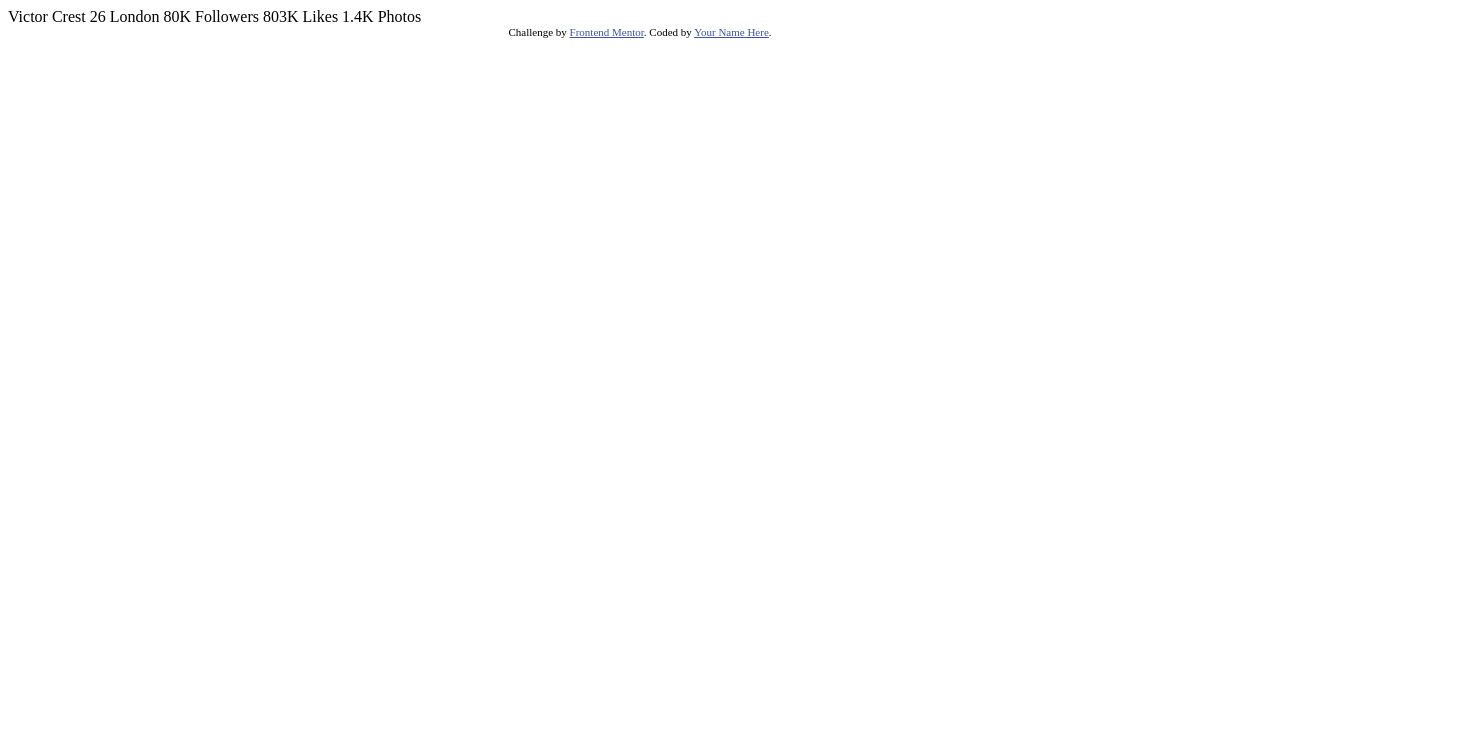
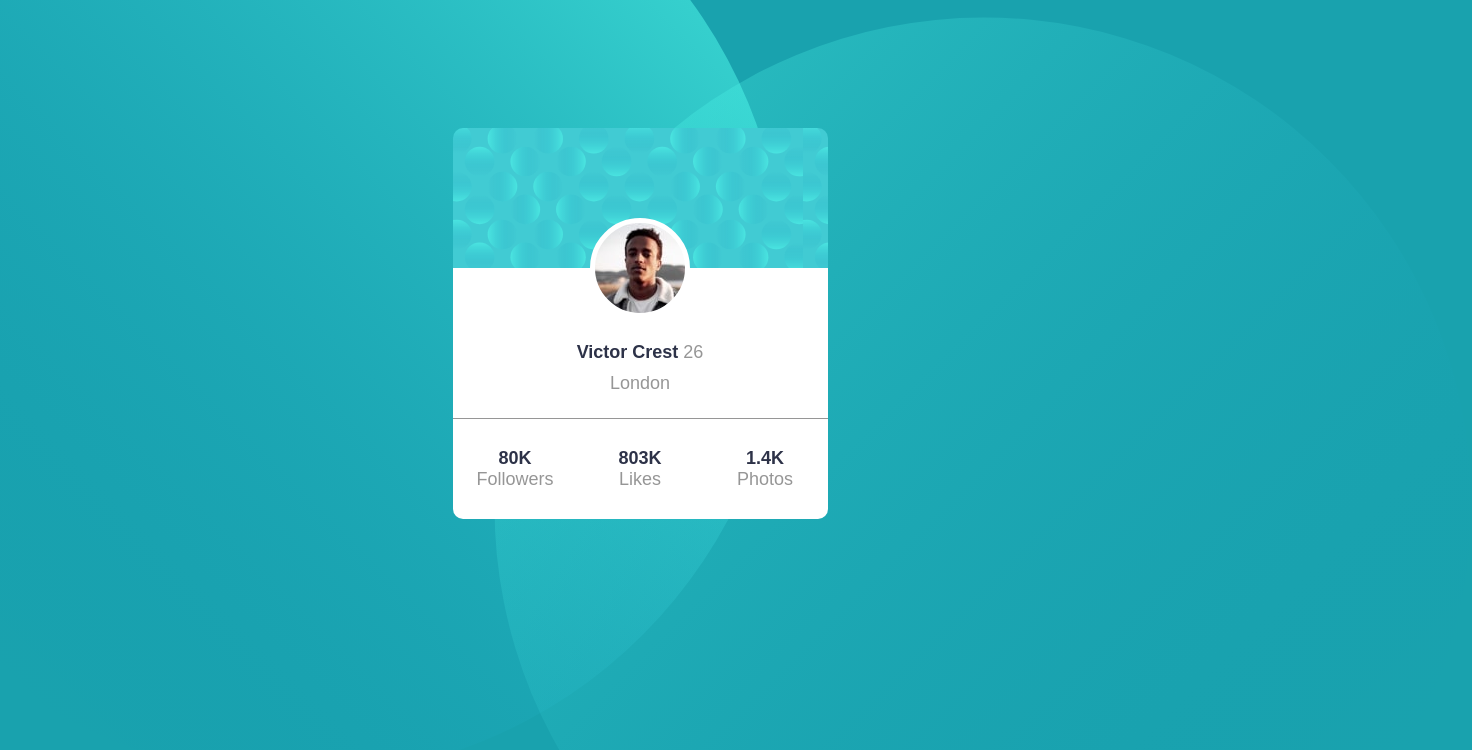
Before and after one commit to EnixCook/frontendmentor-profile-card-compopent, a plain HTML site: page index.html in a window 1280 px wide. Shown: the whole page, 1472 px wide, since content can reach past the window. Drawn offline with Linux system fonts and the light colour scheme.

Commit message:
Solution

```diff
--- a/index.html
+++ b/index.html
@@ -5,6 +5,7 @@
   <meta name="viewport" content="width=device-width, initial-scale=1.0"> <!-- displays site properly based on user's device -->
 
   <link rel="icon" type="image/png" sizes="32x32" href="./images/favicon-32x32.png">
+  <link rel="stylesheet" href="styles.css">
 
   <title>Frontend Mentor | Profile card component</title>
 
@@ -12,24 +13,50 @@
   <style>
     .attribution { font-size: 11px; text-align: center; }
     .attribution a { color: hsl(228, 45%, 44%); }
+    @import url('https://fonts.googleapis.com/css2?family=Kumbh+Sans:wght@400;700&display=swap');
   </style>
+
 </head>
 <body>
-  Victor Crest
-  26
-  London
+  <div class="top_svg">
+    <img src="images/bg-pattern-top.svg" alt="">
+  </div>
+  <div class="bottom_svg">
+    <img src="images/bg-pattern-bottom.svg" alt="">
+  </div>
+  <div class ="card_wrapper">
+    <div class="header"></div>
+    <div class="picture"></div>
+    <div class="userdata">
+      <div class="name">Victor Crest <span class="age">26</span></div>
+      <div class="location">London</div>
+    </div>
+    <div class="stats_wrapper">
+      <div class="stats_1">
+        <div class="stats">
+          <div class="number">80K</div>
+          <div class="label">Followers</div>
+        </div>
+      </div>
+      <div class="stats_2">
+        <div class="stats">
+          <div class="number">803K</div>
+          <div class="label">Likes</div>
+        </div>
+      </div>
+      <div class="stats_3">
+        <div class="stats">
+          <div class="number">1.4K</div>
+          <div class="label">Photos</div>
+        </div>
+      </div>
+    </div>
 
-  80K
-  Followers
 
-  803K
-  Likes
-
-  1.4K
-  Photos
+ <!--
   <div class="attribution">
     Challenge by <a href="https://www.frontendmentor.io?ref=challenge" target="_blank">Frontend Mentor</a>.
-    Coded by <a href="#">Your Name Here</a>.
+    Coded by <a href="#">Your Name Here</a>.-->
   </div>
 </body>
 </html>
--- /dev/null
+++ b/styles.css
@@ -0,0 +1,112 @@
+* {
+    margin: 0;
+    padding: 0;
+    box-sizing: border-box;
+}
+
+body {
+    font-family: 'Kumbh Sans', sans-serif;
+    font-size: 18px;
+    background-color: hsl(185, 75%, 39%);
+    display: flex;
+    justify-content: center;
+    align-items: center;
+}
+
+.top_svg {
+    position: absolute;
+    top: -25%;
+    left: -15%;
+    z-index: -1;
+}
+.bottom_svg {
+    z-index: -1;
+    position: absolute;
+    bottom: -25%;
+    right: -15%;
+}
+
+.header {
+    background: url(images/bg-pattern-card.svg);
+    width: 375px;
+    min-height: 140px;
+    background-color: hsl(185, 75%, 39%);
+    border-radius: 10px 10px 0px 0px;
+}
+
+.card_wrapper {
+    float: left;
+    margin-top:auto;
+    width: 375px;
+    height: 500px;
+    display: flex;
+    flex-direction: column;
+    align-items: center;
+    margin-top: 10%;
+}
+
+.stats_wrapper {
+    display: flex;
+    flex-direction: row;
+    justify-content: center;
+    align-items: center;
+    background-color: white;
+    border-radius: 0px 0px 10px 10px;
+    width: 375px;
+    border-top: 1px solid hsl(0, 0%, 59%);
+}
+
+.userdata .name{
+    font-weight: 700;
+    color: hsl(229, 23%, 23%);
+    margin-bottom: 10px;
+}
+
+.userdata .age{
+    font-weight: 400;
+    color: hsl(0, 0%, 59%);
+}
+
+.userdata{
+    background-color: white;
+    width: 100%;
+    text-align: center;
+    margin-top: -50px;
+    padding-top: 50px;
+    height: 150px;
+    z-index: -1;
+    display: flex;
+    flex-direction: column;
+    justify-content: center;
+    align-items: center;
+    font-weight: 400;
+    color: hsl(0, 0%, 59%);
+}
+
+.picture {
+    width: 100px;
+    height: 100px;
+    border-radius: 50%;
+    margin-top: -50px;
+    border: 5px solid white;
+    background: url(images/image-victor.jpg);
+}
+
+.stats{
+    width: 125px;
+    height: 100px;
+    display: flex;
+    flex-direction: column;
+    justify-content: center;
+    align-items: center;
+}
+
+.stats .number{
+    font-weight: 700;
+    color: hsl(229, 23%, 23%);
+}
+
+.stats .label{
+    font-weight: 400;
+    color: hsl(0, 0%, 59%);
+}
```
